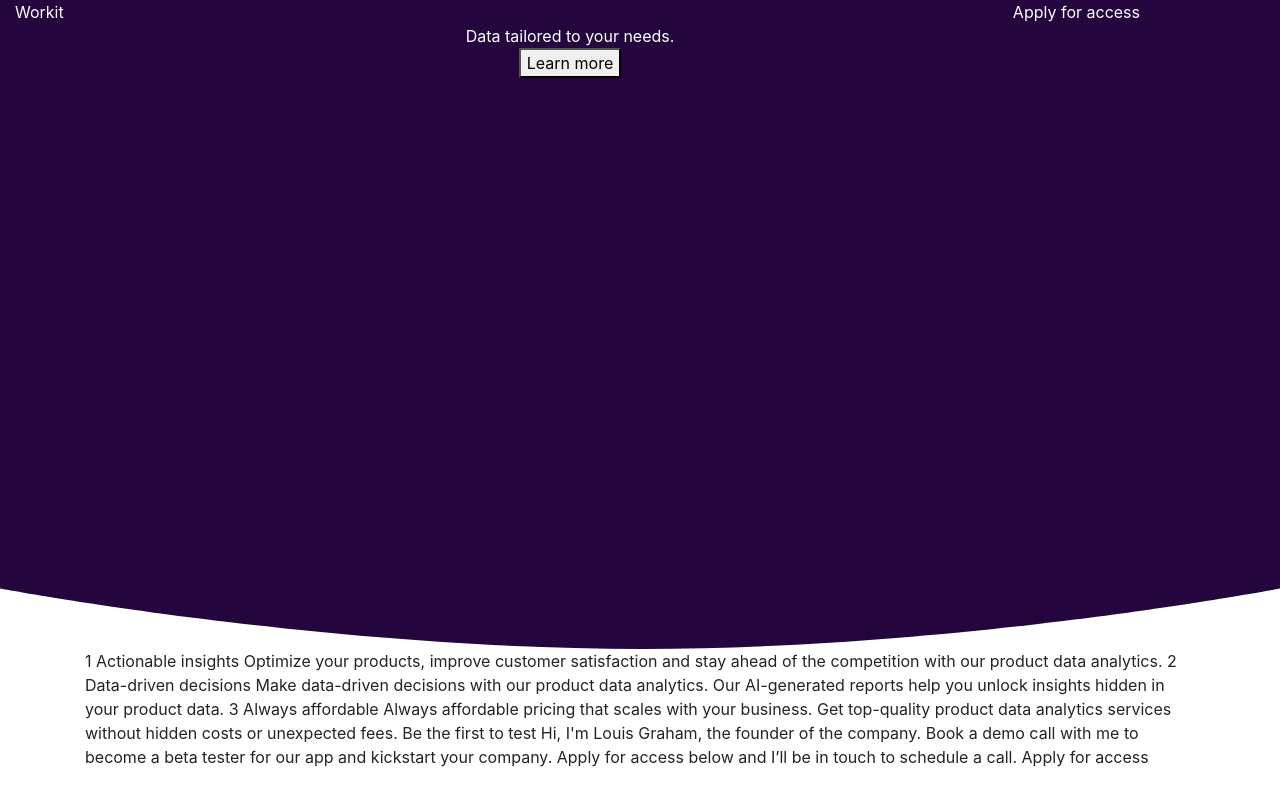
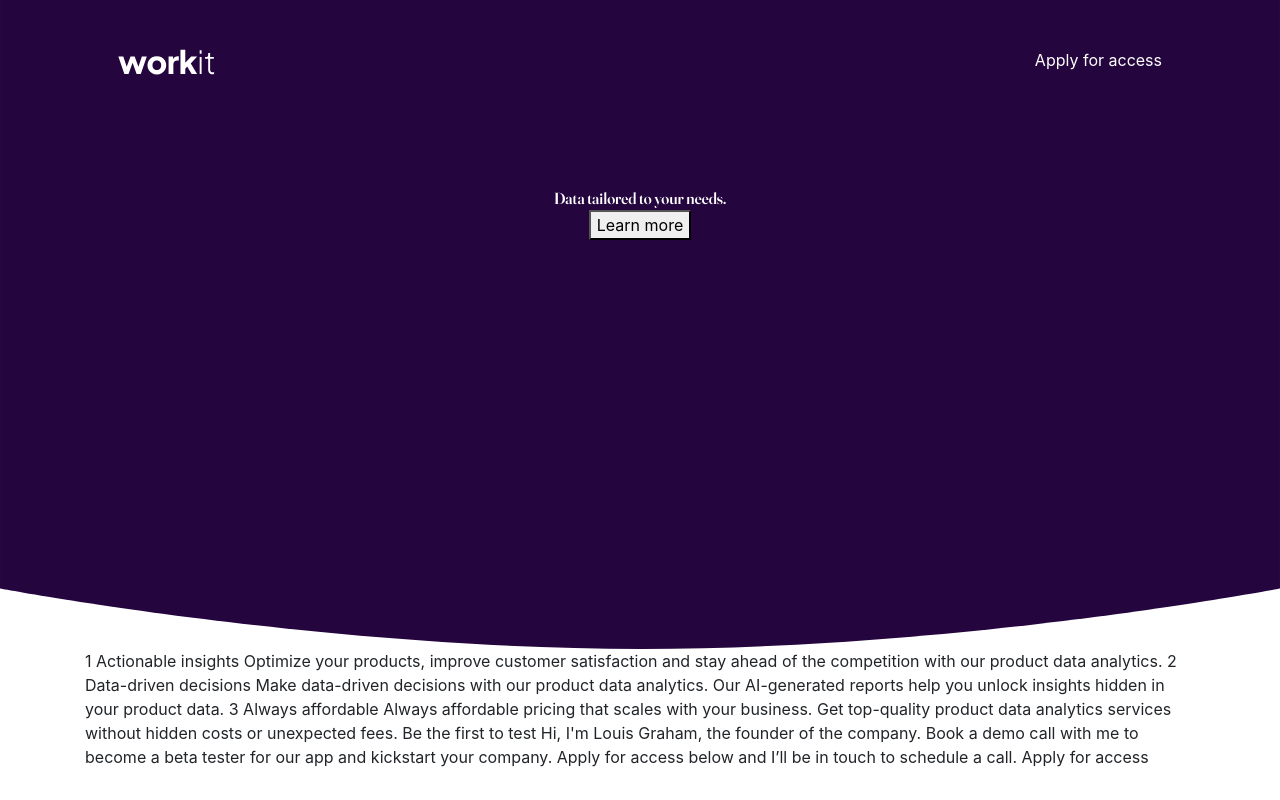
Before and after one commit to jazdmiller/workit-landing-page, a plain HTML site: page starter-code/index.html in a window 1280 px wide. Drawn offline with nearby package versions, Linux system fonts and the light colour scheme.

Commit message:
margin above nav bar, padding above hero text, import fonts

```diff
--- a/starter-code/index.html
+++ b/starter-code/index.html
@@ -13,13 +13,15 @@
   <section class="wrap-layer">
 
     <div class="container text-layer">
-    <nav class="row">
-      <div class="col">Workit</div>
-      <div>Apply for access</div>
+    <nav class="row mt-5 px-5">
+      <div class="col pl-0">
+        <img src="./assets/images/logo-light.svg"/>
+      </div>
+      <div class="">Apply for access</div>
     </nav>
 
     <div class="text-center">
-      <div>Data tailored to your needs.</div>
+      <div class="hero-text">Data tailored to your needs.</div>
       <button>Learn more</button>
     </div>
     </div>
--- a/starter-code/style.css
+++ b/starter-code/style.css
@@ -1,14 +1,36 @@
-.hero-bg{
-
+@font-face {
+    font-family: 'Fruances 144' ;
+    src: url('./assets/fonts/fraunces/static/Fraunces_144pt-SemiBold.ttf');
 }
 
-.wrap-layer{
-  position: relative;
+@font-face {
+    font-family: 'Manrope';
+    src: url('./assets/fonts/manrope/static/Manrope-Regular.ttf');
 }
+
+
+
+html, body{
+    height: 100%;
+    margin: 0;
+}
+
+
 
 .text-layer{
     position: absolute;
+    right: 0;
+    left: 0;
     /* width: 100%; */
     /* height: auto; */
     color: white;
 }
+
+.text-center{
+    margin-top: 10%;
+}
+
+.hero-text{
+    font-family: 'Fruances 144', serif;
+
+}
```
